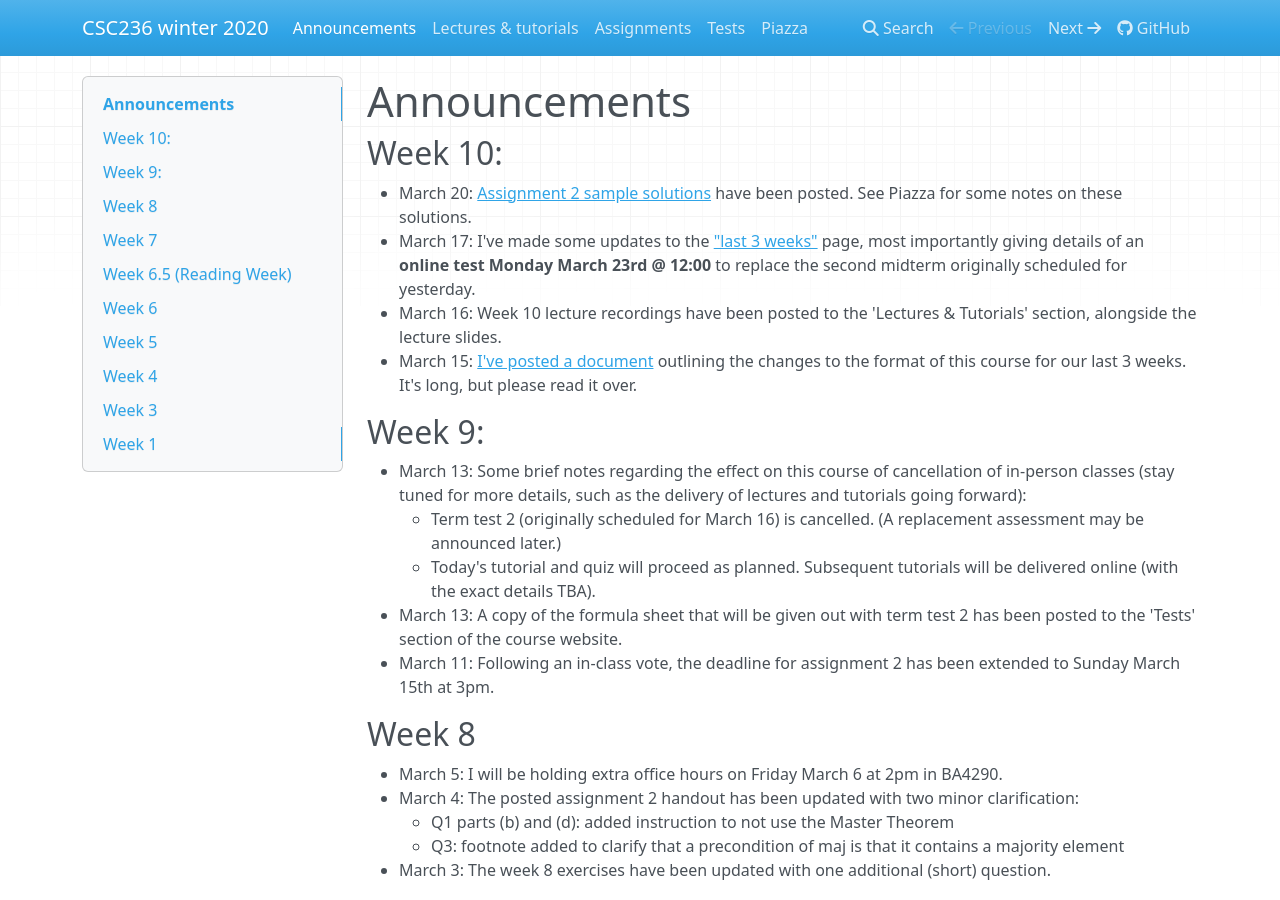
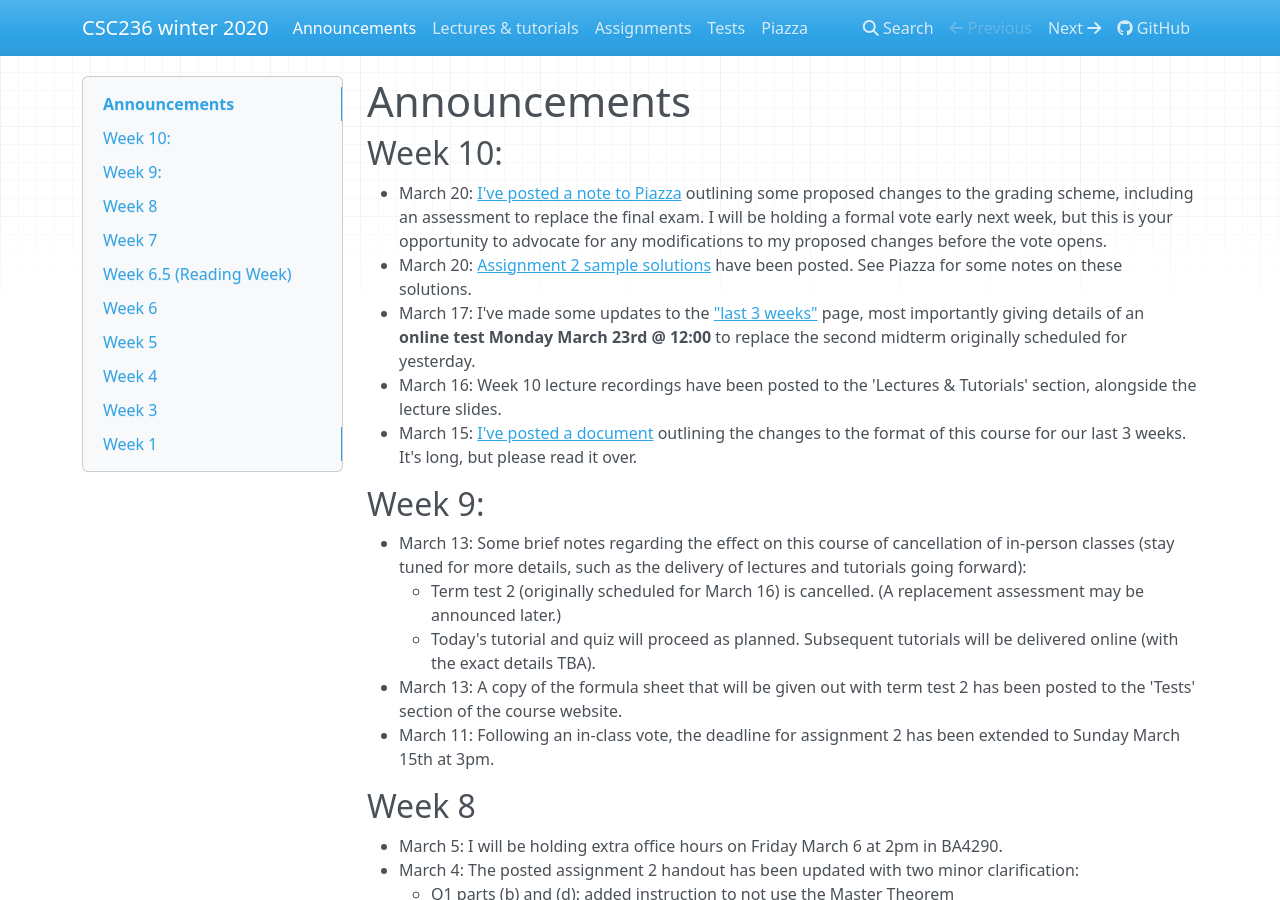
Before and after one commit to colinmorris/csc236, an MkDocs documentation site: the page built from docs/announcements.md, in a window 1280 px wide and 900 px high. Built offline with MkDocs 1.6.1, drawn with Linux system fonts in a browser that asks for light colours; nearby versions of some CDN libraries.

Commit message:
announcement re proposed changes to grading scheme

```diff
--- a/docs/announcements.md
+++ b/docs/announcements.md
@@ -1,6 +1,7 @@
 # Announcements
 
 ## Week 10:
+* March 20: [I've posted a note to Piazza](https://piazza.com/class/k4xo4w48g2u35e?cid=273) outlining some proposed changes to the grading scheme, including an assessment to replace the final exam. I will be holding a formal vote early next week, but this is your opportunity to advocate for any modifications to my proposed changes before the vote opens.
 * March 20: [Assignment 2 sample solutions](../assignments/a2_solutions.pdf) have been posted. See Piazza for some notes on these solutions.
 * March 17: I've made some updates to the ["last 3 weeks"](../last3weeks) page, most importantly giving details of an **online test Monday March 23rd @ 12:00** to replace the second midterm originally scheduled for yesterday.
 * March 16: Week 10 lecture recordings have been posted to the 'Lectures & Tutorials' section, alongside the lecture slides.
```
